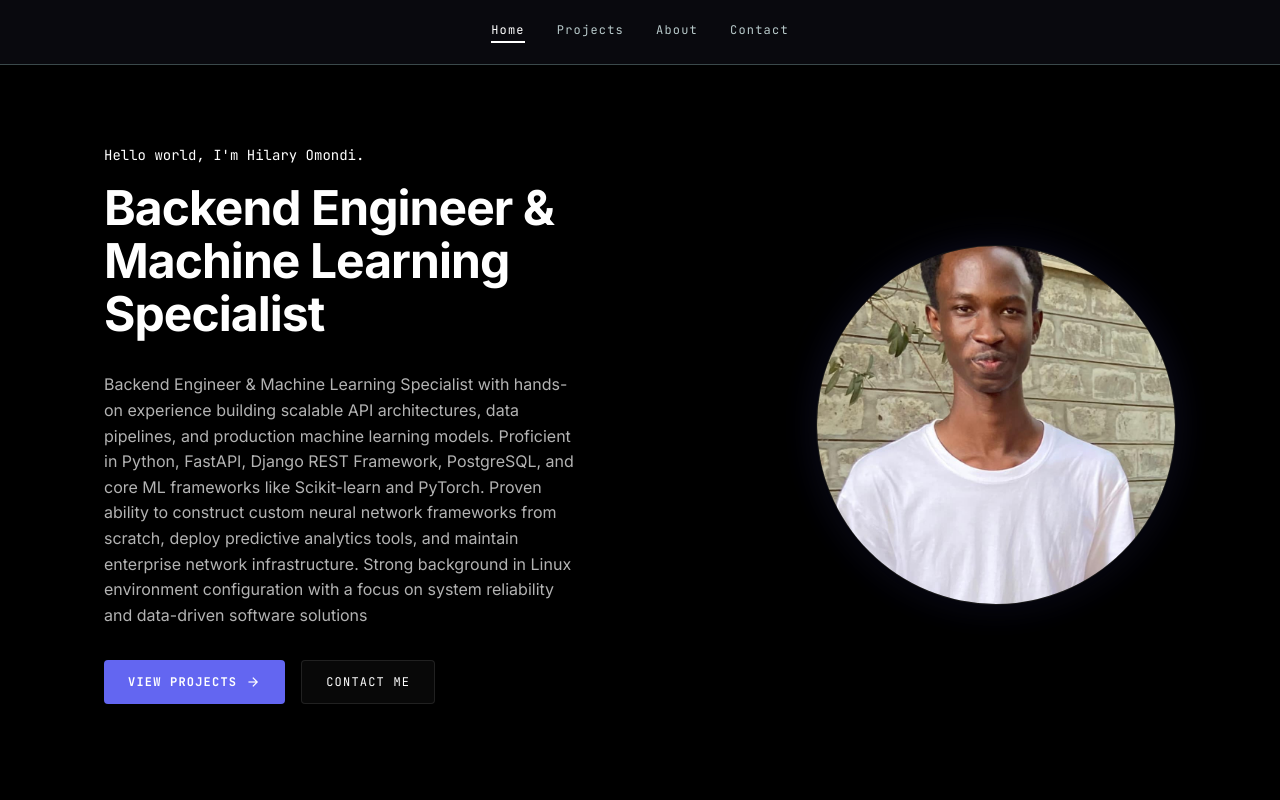
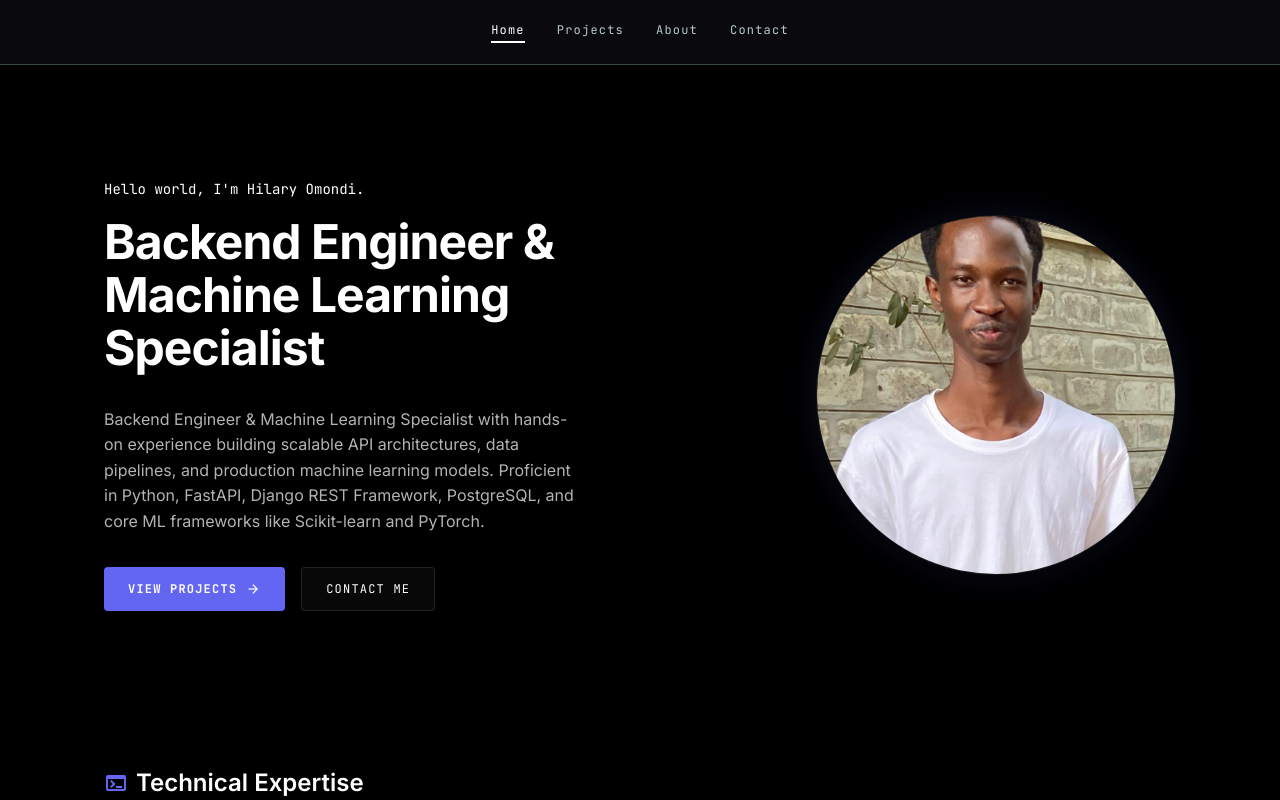
Before and after one commit to luckylittleman/portfolio, a React (Vite) app: page / in a window 1280 px wide. Shown: the top 800 px of the page. Built offline with nearby package versions, Linux system fonts and the light colour scheme.

Commit message:
fix:final changes

```diff
--- a/src/pages/Home.jsx
+++ b/src/pages/Home.jsx
@@ -62,7 +62,7 @@ function Home({ onNavigate }) {
             maxWidth: '480px',
             margin: 0,
           }}>
-            Backend Engineer & Machine Learning Specialist with hands-on experience building scalable API architectures, data pipelines, and production machine learning models. Proficient in Python, FastAPI, Django REST Framework, PostgreSQL, and core ML frameworks like Scikit-learn and PyTorch. Proven ability to construct custom neural network frameworks from scratch, deploy predictive analytics tools, and maintain enterprise network infrastructure. Strong background in Linux environment configuration with a focus on system reliability and data-driven software solutions
+            Backend Engineer & Machine Learning Specialist with hands-on experience building scalable API architectures, data pipelines, and production machine learning models. Proficient in Python, FastAPI, Django REST Framework, PostgreSQL, and core ML frameworks like Scikit-learn and PyTorch.
 
           </p>
 
```
